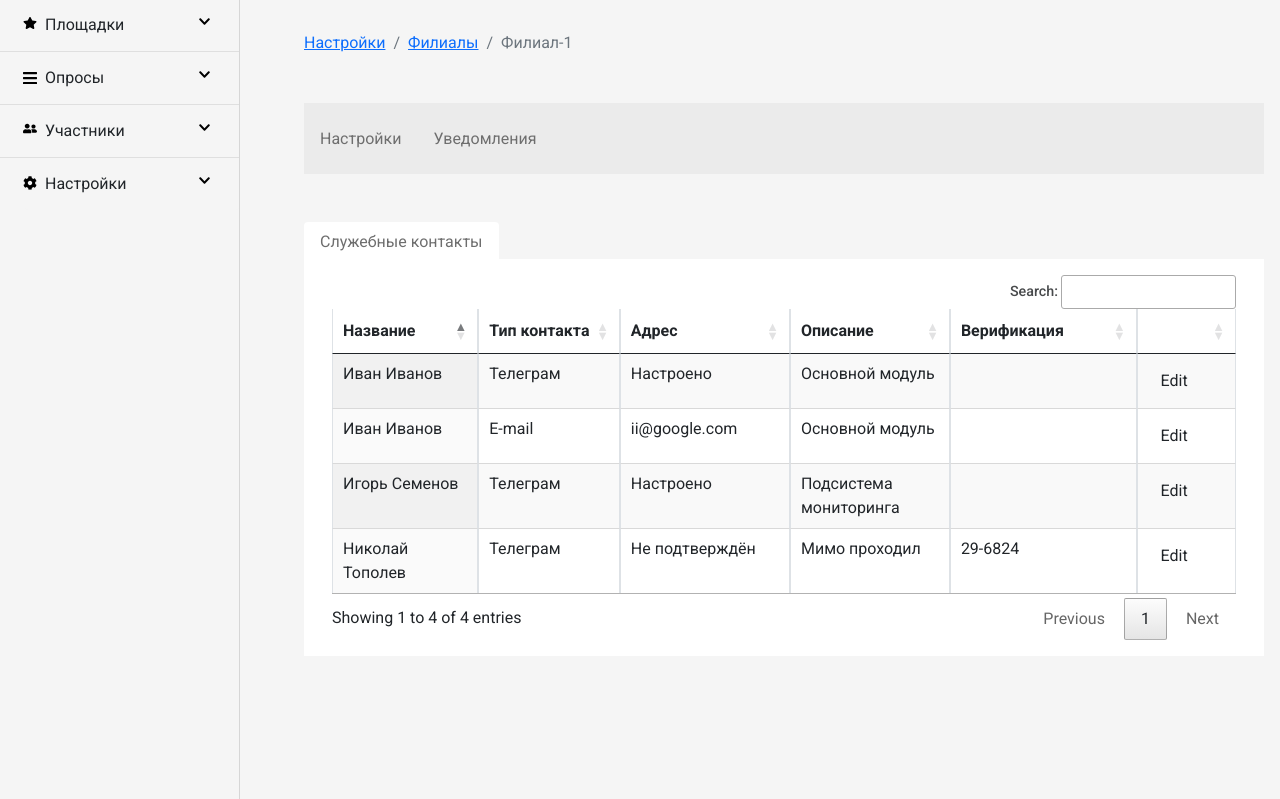
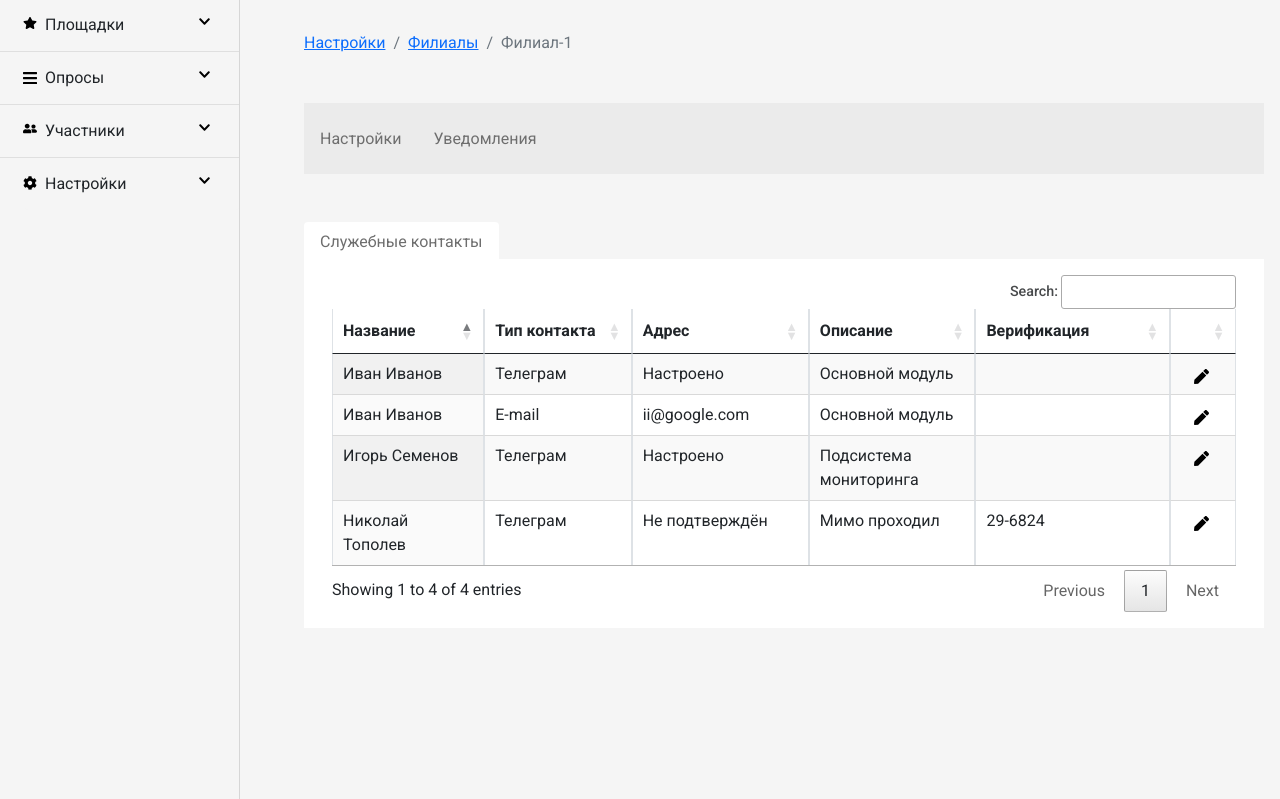
Before and after one commit to Xardas225/Smartpoint-task, a PHP site: page /filials.html in a window 1280 px wide, after a click on "Уведомления". Shown: the part 56-855 px from the top of the page. Run offline with PHP 8.4, Linux system fonts and the light colour scheme; some libraries are stand-ins or nearby versions.

Commit message:
styled datatable, change modalchangedatatable

```diff
--- a/css/style.css
+++ b/css/style.css
@@ -416,3 +416,31 @@ label.error {
 .select2-container--default .select2-selection--multiple .select2-selection__choice__remove {
     border-right: none !important;
 }
+
+.btn-addDataTable {
+    background-color: #f76c80 !important;
+    border: #f76c80 !important;
+    box-shadow: none !important;
+    padding: .45rem;
+    border-radius: .2rem;
+}
+
+.btnChangeDataTable {
+    position: relative;
+}
+
+.btnChangeDataTable:focus {
+    box-shadow:  none !important;
+    border: none !important;
+}
+
+.btnChangeDataTable::before {
+    position: absolute;
+    content: '';
+    background-image: url(../images/pen-solid.svg);
+    background-size: 15px;
+    width: 15px;
+    height: 15px;
+    top: 0;
+    bottom: 0;
+}
--- a/js/script.js
+++ b/js/script.js
@@ -329,7 +329,7 @@ $('document').ready(function () {
                 { data: 'verification' },
                 {
                     data: function () {
-                        return "<button type='button' class='btn btnChangeDataTable btn-md' data-toggle='modal' data-target='#modalDataTable'> Edit </button>"
+                        return "<button type='button' class='btn btnChangeDataTable btn-md' data-toggle='modal' data-target='#modalDataTable'></button>"
                     }
                 }
             ],
@@ -339,11 +339,14 @@ $('document').ready(function () {
 
 
     // Привязка выбранного события к строке
-    $('#table').on('click', 'tr', '.btnChangeDataTable', function (e) {
+    $('#table').on('click', '.btnChangeDataTable', 'tr', function (e) {
 
         var name = table.row(e.target.parentElement).data().name;
         var desc = table.row(e.target.parentElement).data().description;
         var address = table.row(e.target.parentElement).data().address;
+        var contactType = table.row(e.target.parentElement).data().contactType;
+
+        $(e.target.parentElement.parentElement).addClass('selected');
 
         function addedDataModal() {
             return `<div class="mb-3">
@@ -359,84 +362,50 @@ $('document').ready(function () {
                         <input name="address" type="text" value="${address}" class="form-control" id="address">
                     </div>`
         }
+        function addedDataModalWithTelegram() {
+            return `<div class="mb-3">
+                        <label for="name" class="form-label"> Укажите название </label>
+                        <input name="name" type="text" value="${name}" class="form-control" id="name">
+                    </div>
+                    <div class="mb-3">
+                        <label for="description" class="form-label">Описание</label>
+                        <input name="description" type="text" value="${desc}" class="form-control" id="description">
+                    </div>`
+        }
+
 
         let dataForModal = addedDataModal();
-
-        // $('.modal-body-dataTable').append(dataForModal).html();
+        let dataForModalWithTelegram = addedDataModalWithTelegram();
 
 
 
         $('#modalDataTable').on('show.bs.modal', function (e) {
-            $('.modal-body-dataTable').append(dataForModal).html();
+
+
+            if (contactType === 'Телеграм') {
+                $('.modal-body-dataTable').append(dataForModalWithTelegram);
+            } else {
+                $('.modal-body-dataTable').append(dataForModal);
+            }
+
+            $('.btn-addDataTable').on('click', function(e) {
+                // table.row('.selected').data().name = $('.modal-body-dataTable input[name=name]').val();
+                console.log(table.row('.selected').data().name)
+            });
         });
-        $('#modalDataTable').modal('show');
-
-        $('#modalDataTable').on('click', '.btn-cancelDataTable', function (e) {
-            $('#modalDataTable .modal-body-dataTable').empty()
-        });
-
-        table.row(e.target.parentElement).data().name = $('.modal-body-dataTable input[name=name]').val();
-        table.draw();
-    });
 
 
 
-    // '<div class="mb-3">' +
-    // ' <label for="name" class="form-label"> Укажите название </label>' +
-    // '<input name="name" type="text" value="${}" class="form-control" id="name" aria-describedby="siteLink">'
+        table.draw()
 
-    // var modalDataTable = new bootstrap.Modal(document.querySelector('#modalDataTable'))
+        $('#modalDataTable').modal('show');
 
+        $('#modalDataTable').on('hidden.bs.modal', function (e) {
+            $('.modal-body-dataTable').empty();
+            dataForModal = '';
+            dataForModalWithTelegram = '';
+        });
 
-    // // Привязка события клика к кнопке
-    // $(".table__button").click(function (e) {
-    //     e.preventDefault();
-
-
-    //     console.log("Привязка события клика к кнопке");
-    //     var name = table.row('.selected').data().name;
-    //     var desc = table.row('.selected').data().description;
-
-    //     modalDataTable.show();
-
-    //     let bodyModalDataTable = document.querySelector('.modal-body-dataTable');
-    //     // e.target.parentElement.parentElement.classList.add('selected');
-
-    //     (function AddinputDataTable() {
-    //         let labelInputName = document.createElement('label')
-    //         let inputName = document.createElement('input');
-    //         let labelInputDesc = document.createElement('label')
-    //         let inputDesc = document.createElement('input');
-
-    //         if (bodyModalDataTable.hasAttributes)
-
-    //             labelInputName.textContent = 'Укажите название';
-    //         inputName.value = name;
-    //         labelInputDesc.textContent = 'Описание'
-    //         inputDesc.value = desc;
-
-    //         bodyModalDataTable.appendChild(labelInputName);
-    //         bodyModalDataTable.appendChild(inputName);
-    //         bodyModalDataTable.appendChild(labelInputDesc);
-    //         bodyModalDataTable.appendChild(inputDesc);
-
-    //         inputName.classList.add("form-control", "mb-3", "name");
-    //         inputDesc.classList.add("form-control", "mb-3", "desc");
-
-
-    //     })();
-
-    //     $('.btn-addDataTable').click(function (e) {
-    //         e.preventDefault();
-
-    //         modalDataTable.hide();
-
-
-    //     })
-
-
-    // });
-
-
+    });
 
 });
```
Also changed, not shown: images/pen-solid.svg (added).
